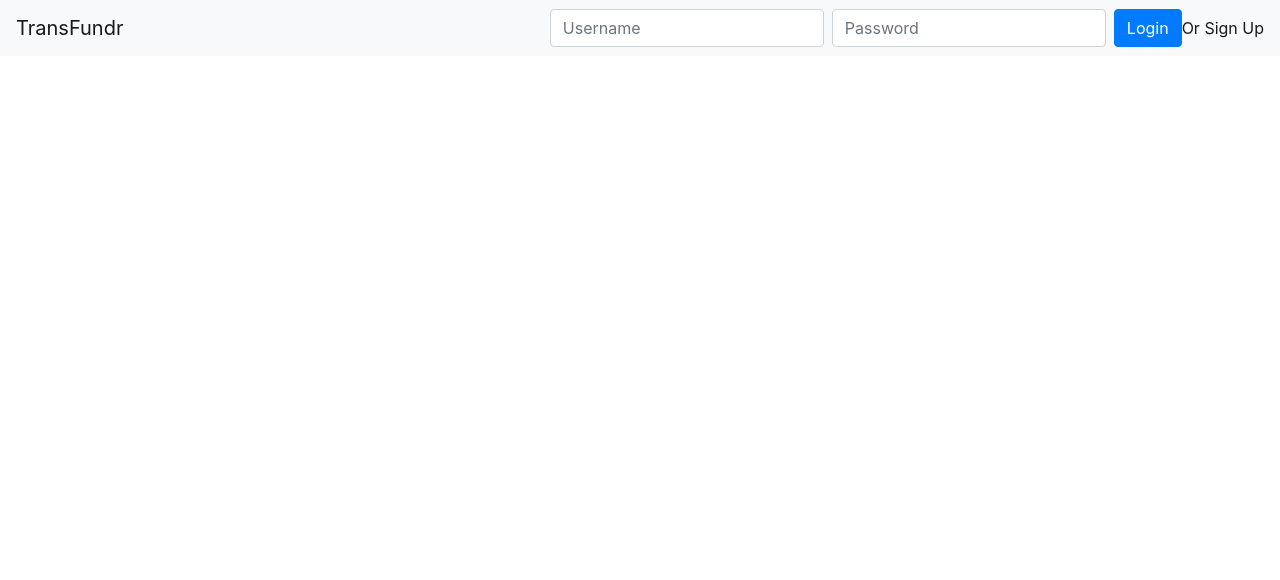
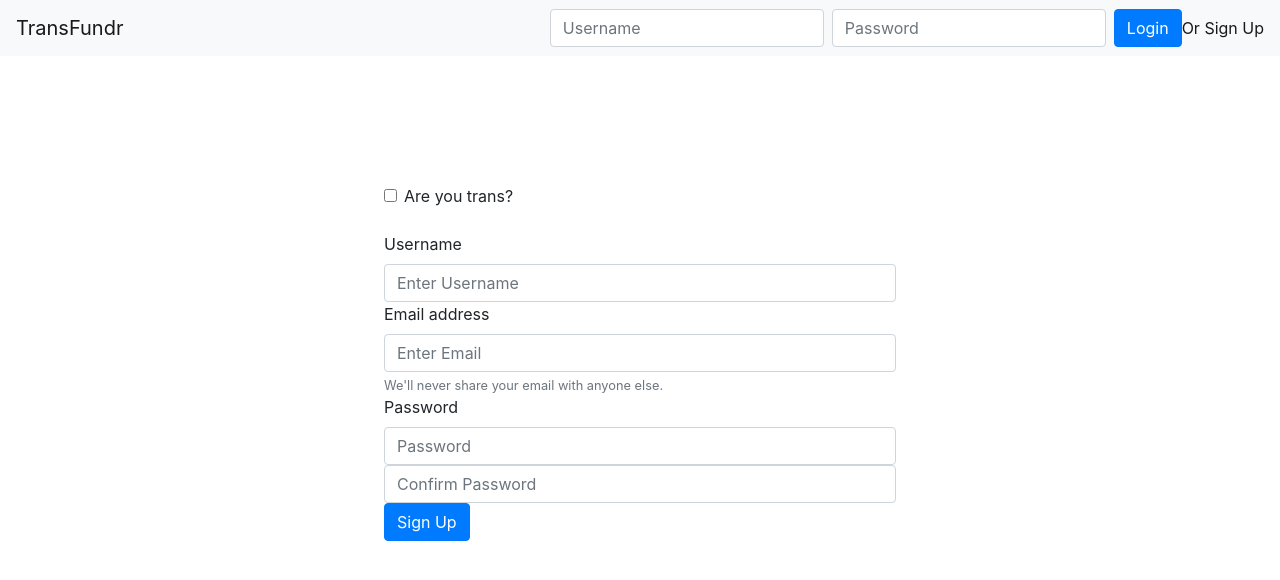
Before and after one commit to LucySuddenly/transfundr-frontend, a React (Create React App) app: page /signup in a window 1280 px wide. Shown: the top 580 px of the page. Built offline with nearby package versions, Linux system fonts and the light colour scheme.

Commit message:
added signup form

```diff
--- a/src/App.css
+++ b/src/App.css
@@ -10,4 +10,14 @@
     padding-top: 60px;
     padding-left: 20px;
     background-color: rgb(248, 249, 250)
-  }
+}
+
+#signupform {
+    margin-left: 30%;
+    margin-right: 30%;
+    margin-top: 10%;
+}
+
+.hidden {
+    display: none;
+}
--- a/src/App.js
+++ b/src/App.js
@@ -6,6 +6,7 @@ import Button from 'react-bootstrap/Button'
 import Form from 'react-bootstrap/Form'
 import FormControl from 'react-bootstrap/FormControl'
 import Home from './components/home'
+import Signup from './components/signup'
 
 function App() {
   return (
@@ -24,7 +25,7 @@ function App() {
     <Router>
       <Switch>
         <Route exact path="/" render={(props)=>(<Home {...props}/>)}/>
-        <Route exact path="/signup"/>
+        <Route exact path="/signup" render={()=>(<Signup/>)}/>
         <Route exact path="/users/:id"/>
         <Route exact path="/beacons/:id"/>
         <Route exact path="/donations/:id"/>
--- /dev/null
+++ b/src/components/signup.js
@@ -0,0 +1,46 @@
+import React, { Component } from 'react';
+import Form from 'react-bootstrap/Form'
+import FormControl from 'react-bootstrap/FormControl'
+import Button from 'react-bootstrap/Button'
+
+class Signup extends Component {
+
+    showTransOptions = () => {
+        let transOptions
+        transOptions = document.getElementById("transoptions")
+        transOptions.className === "hidden" ?
+        transOptions.classList.remove("hidden") :
+        transOptions.classList.add("hidden")
+    }
+
+    render() {
+        return (
+            <div id="signupform">
+            <Form>
+                <Form.Check value="trans" label="Are you trans?" onClick={this.showTransOptions}/>
+                <div id="transoptions" className="hidden">
+                <Form.Check value="femme" label="Are you transfeminine?"/>
+                <Form.Check value="nonwhite" label="Are you non-white?"/>
+                </div>
+                <br/>
+                <Form.Label>Username</Form.Label>
+                <FormControl type="text" placeholder="Enter Username"/>
+                <Form.Label>Email address</Form.Label>
+                <FormControl type="text" placeholder="Enter Email"/>
+                <Form.Text className="text-muted">
+                    We'll never share your email with anyone else.
+                </Form.Text>
+                <Form.Label>Password</Form.Label>
+                <FormControl type="password" placeholder="Password"/>
+                <FormControl type="password" placeholder="Confirm Password"/>
+                <Button variant="primary" type="submit">
+                    Sign Up
+                </Button>
+            </Form>
+
+            </div>
+        );
+    }
+}
+
+export default Signup;
```
